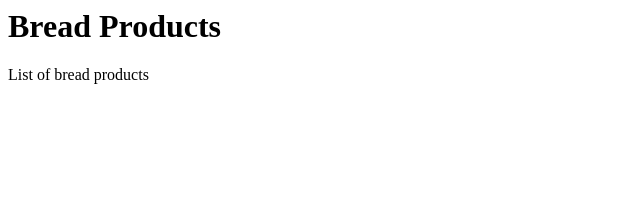
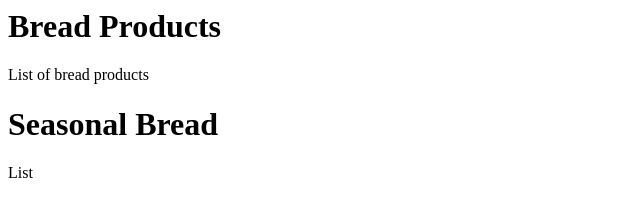
Before and after one commit to znawaz/bread, a plain HTML site: page index.html in a window 1280 px wide. Shown: the whole page, without its empty margins (0-640 px from the left). Drawn offline with Linux system fonts and the light colour scheme.

Commit message:
added seasonal bread

```diff
--- a/index.html
+++ b/index.html
@@ -5,6 +5,9 @@
 
 	<p>List of bread products </p>
 
+	<h1>Seasonal Bread </h1>
+
+	<p>List </p>
 </body>
 
 </html>
```
